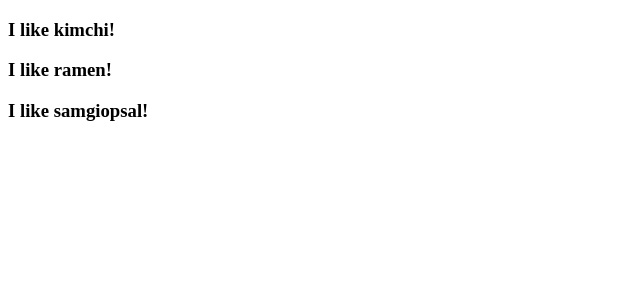
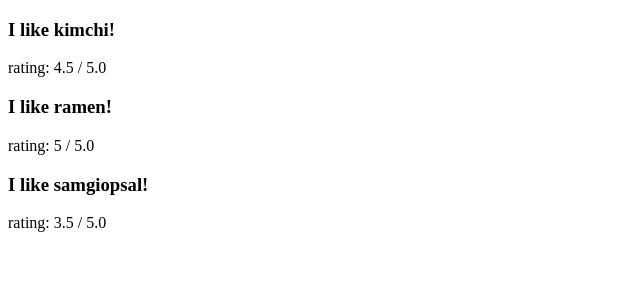
Before and after one commit to devheedoo/react-movie-app, a React (Create React App) app: page / in a window 1280 px wide. Shown: the top 300 px of the page, without its empty margins (0-640 px from the left). Built offline with nearby package versions, Linux system fonts and the light colour scheme.

Commit message:
#2.4 Protection with PropTypes

```diff
--- a/package.json
+++ b/package.json
@@ -3,6 +3,8 @@
   "version": "0.1.0",
   "private": true,
   "dependencies": {
+    "@babel/runtime": "^7.6.3",
+    "prop-types": "^15.7.2",
     "react": "^16.10.2",
     "react-dom": "^16.10.2",
     "react-scripts": "3.2.0"
--- a/src/App.js
+++ b/src/App.js
@@ -1,26 +1,33 @@
 import React from 'react';
+import PropTypes from "prop-types";
 
 // "Component is a function which returns HTML."
 function App() {
   return (
     <div>
-      {foodILike.map(dish => <Food key={dish.id} name={dish.name} />)}
+      {foodILike.map(dish => <Food key={dish.id} name={dish.name} rating={dish.rating} />)}
     </div>
   );
 }
 
-function Food({ name }) {
-  return <h3>I like {name}!</h3>;
+function Food({ name, rating }) {
+  return (
+    <div>
+      <h3>I like {name}!</h3>
+      <p>rating: {rating} / 5.0</p>
+    </div>
+  );
 }
 
 const foodILike = [
-  {id: 1, name: 'kimchi'},
-  {id: 2, name: 'ramen'},
-  {id: 3, name: 'samgiopsal'}
+  {id: 1, name: 'kimchi', rating: 4.5},
+  {id: 2, name: 'ramen', rating: 5},
+  {id: 3, name: 'samgiopsal', rating: 3.5}
 ];
 
-// function renderFood(dish) {
-//   return <Food name={dish.name} />;
-// }
+Food.propTypes = {
+  name: PropTypes.string.isRequired,
+  rating: PropTypes.number.isRequired
+};
 
 export default App;
```
Also changed, not shown: 1 other file (tests, documents, lock files or other folders).
